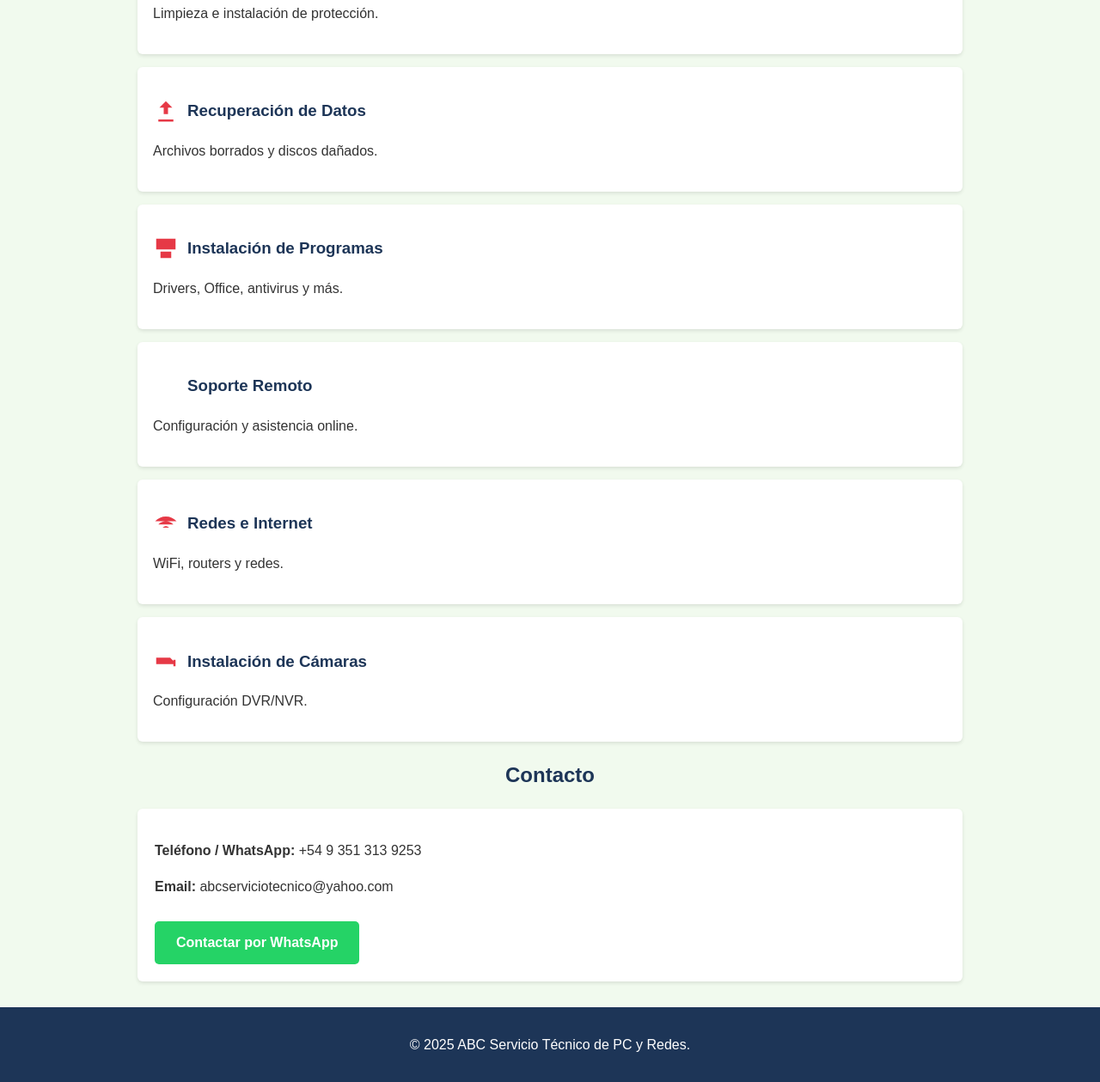
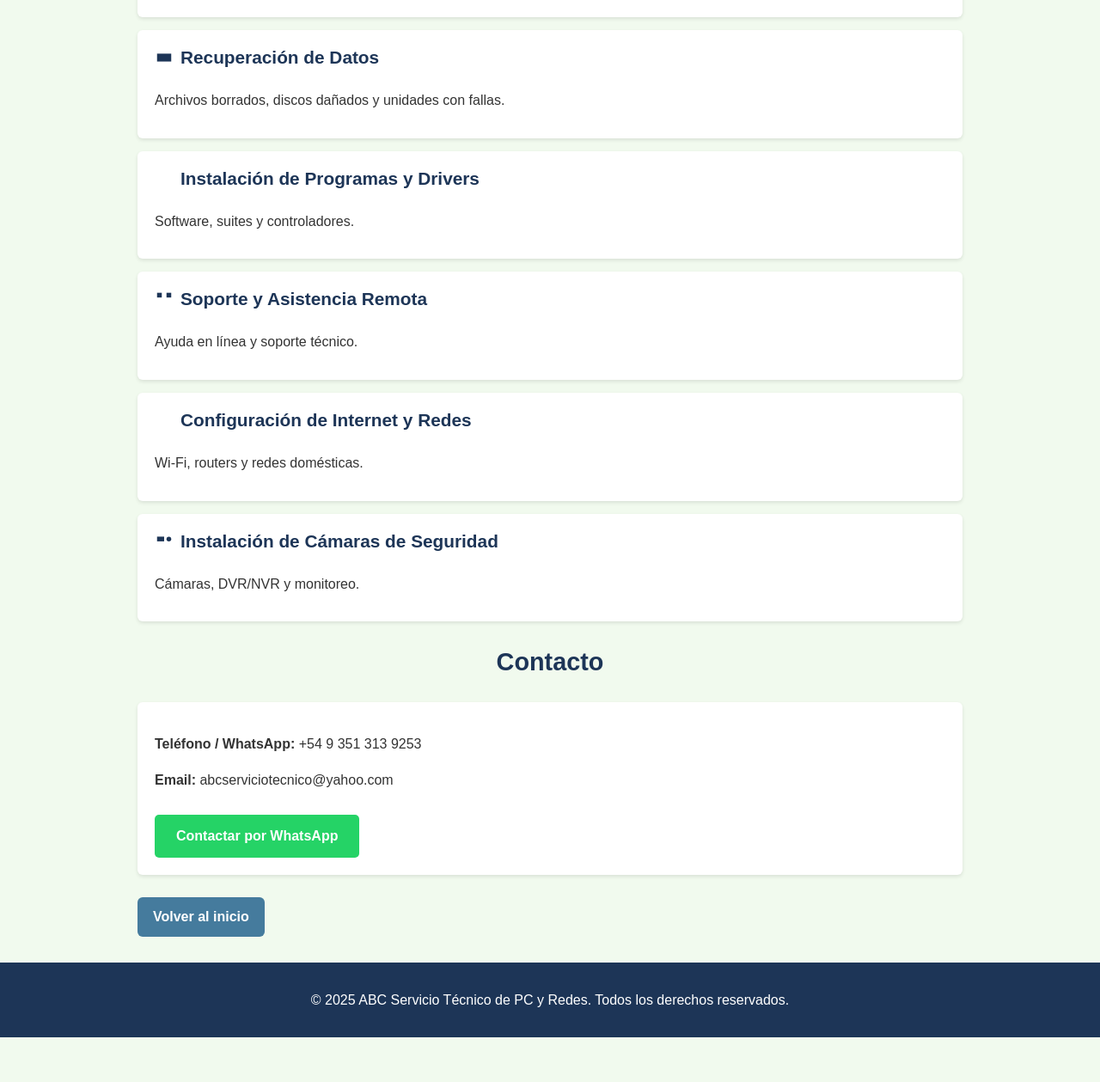
Before and after one commit to alebcasas/abc-servicio-tecnico, a plain HTML site: page index.html in a window 1280 px wide. Shown: the part 670-1929 px from the top of the page at 86% size. After the commit the page ends 1877 px from the top, so only its background shows below. Drawn offline with Linux system fonts and the light colour scheme.

Commit message:
Update index.html

```diff
--- a/index.html
+++ b/index.html
@@ -1,126 +1,160 @@
 <!DOCTYPE html>
 <html lang="es">
 <head>
-<meta charset="UTF-8">
-<meta name="viewport" content="width=device-width, initial-scale=1.0">
+<meta charset="UTF-8" />
+<meta name="viewport" content="width=device-width, initial-scale=1.0" />
 <title>ABC Servicio Técnico de PC y Redes</title>
 
 <style>
+/* Reset y estilos base */
+body {
+  margin: 0;
+  font-family: Arial, sans-serif;
+  background: #F1FAEE;
+  color: #333;
+  line-height: 1.6;
+}
 
-/* BASE */
-body{
-    margin:0;
-    font-family:Arial, sans-serif;
-    background:#F1FAEE;
-    color:#333;
-    line-height:1.6;
+a {
+  text-decoration: none;
+  color: inherit;
 }
-a{ text-decoration:none; color:inherit; }
 
 /* HEADER */
-header{
-    background:#1D3557;
-    color:white;
-    padding:20px;
-    text-align:center;
+header {
+  background: #1D3557;
+  color: white;
+  padding: 20px;
+  text-align: center;
 }
-header .logo{
-    display:flex;
-    justify-content:center;
-    align-items:center;
-    gap:8px;
-    font-size:1.8em;
-    font-weight:bold;
+
+header .logo {
+  font-size: 1.8em;
+  font-weight: bold;
+  display: flex;
+  align-items: center;
+  justify-content: center;
+  gap: 8px;
 }
-header .logo svg{
-    width:30px;
-    height:30px;
-    fill:#E63946;
+
+header .logo svg {
+  width: 30px;
+  height: 30px;
+  fill: #E63946;
 }
 
 /* NAV */
-nav{
-    background:#457B9D;
-    display:flex;
-    flex-wrap:wrap;
-    justify-content:center;
-    gap:12px;
-    padding:10px;
+nav {
+  background: #457B9D;
+  display: flex;
+  justify-content: center;
+  flex-wrap: wrap;
+  padding: 10px;
+  gap: 12px;
 }
-nav a{ color:white; font-weight:bold; }
+
+nav a {
+  color: white;
+  font-weight: bold;
+}
 
 /* CONTENT */
-.container{
-    max-width:960px;
-    margin:20px auto;
-    padding:0 15px;
-}
-h2{ text-align:center; color:#1D3557; }
-
-/* BOX */
-.service-box{
-    background:white;
-    padding:18px;
-    border-radius:6px;
-    margin:15px 0;
-    box-shadow:0 2px 4px rgba(0,0,0,.1);
+.container {
+  max-width: 960px;
+  margin: 20px auto;
+  padding: 0 15px;
 }
 
-/* TITULOS CON ICONOS */
-.service-box h3{
-    display:flex;
-    align-items:center;
-    font-weight:bold;
-    color:#1D3557;
+h2 {
+  text-align: center;
+  font-size: 1.8em;
+  color: #1D3557;
 }
 
-/* ICONOS ESTILO AUDITORÍA */
-.icon{
-    width:30px;
-    height:30px;
-    fill:#E63946;
-    margin-right:10px;
+/* ICONOS */
+.icon {
+  width: 22px;
+  height: 22px;
+  fill: #1D3557;
+  margin-right: 8px;
+  transition: transform .25s ease;
+}
 
-    transition:transform .25s ease;
-}
-.service-box h3:hover .icon{
+.service-box h3:hover .icon {
   transform: scale(1.2);
 }
 
+/* CAJAS */
+.service-box {
+  background: white;
+  margin: 15px 0;
+  padding: 15px 20px;
+  border-radius: 6px;
+  box-shadow: 0 2px 4px rgba(0,0,0,.1);
+}
+
+.service-box h3 {
+  margin-top: 0;
+  color: #1D3557;
+  font-size: 1.3em;
+  font-weight: bold;
+  display:flex;
+  align-items:center;
+}
+
 /* CONTACTO */
-.contact{
-    background:white;
-    padding:20px;
+.contact {
+  background: white;
+  padding: 20px;
+  border-radius: 6px;
+  box-shadow: 0 2px 4px rgba(0,0,0,.1);
+}
+
+.btn-whatsapp {
+  display: inline-block;
+  background: #25D366;
+  color: white;
+  padding: 12px 25px;
+  border-radius: 5px;
+  font-weight: bold;
+  margin-top: 12px;
+}
+
+.btn-whatsapp:hover {
+  background: #1ebe5d;
+}
+
+/* BOTON VOLVER */
+.btn-volver {
+  display:inline-block;
+  padding:10px 18px;
+  background:#457B9D;
+  color:white;
   border-radius:6px;
-    box-shadow:0 2px 4px rgba(0,0,0,.1);
+  font-weight:bold;
+  margin-top:10px;
 }
-.btn-whatsapp{
-    display:inline-block;
-    background:#25D366;
-    color:white;
-    padding:12px 25px;
-    border-radius:5px;
-    font-weight:bold;
-    margin-top:12px;
+
+.btn-volver:hover {
+  background:#3b6d88;
 }
-.btn-whatsapp:hover{ background:#1ebe5d; }
 
 /* FOOTER */
-footer{
-    background:#1D3557;
-    color:white;
-    text-align:center;
-    padding:15px;
-    margin-top:30px;
+footer {
+  background: #1D3557;
+  color: white;
+  text-align: center;
+  padding: 15px 0;
+  margin-top: 30px;
 }
 
 /* RESPONSIVE */
 @media(max-width:600px){
   header .logo{ flex-direction:column; font-size:1.4em; }
 }
-
 </style>
 </head>
+
 <body>
 
 <!-- HEADER -->
@@ -128,12 +162,12 @@ footer{
   <div class="logo">
 
     <svg viewBox="0 0 24 24">
-        <path d="M22.7 17.3l-6-6c.5-1 .8-2.2 .8-3.4C17.5 3.5 13.9 0 9.5 0S1.5 3.5 1.5 7.9s3.6 7.9 8 7.9c1.2 0 2.4-.3 3.4-.8l6 6c.4.4 1 .4 1.4 0l1.4-1.4c.4-.4.4-1 0-1.4z"/>
+      <path d="M22.7,17.3l-6-6c0.5-1,0.8-2.2,0.8-3.4c0-4.4-3.6-8-8-8S1.5,3.9,1.5,8.3s3.6,8,8,8c1.2,0,2.4-0.3,3.4-0.8l6,6c0.4,0.4,1,0.4,1.4,0S23.1,17.7,22.7,17.3z"/>
     </svg>
 
     ABC Servicio Técnico de PC y Redes
   </div>
-    <p>Reparación · Sistemas · Seguridad · Auditoría Web</p>
+  <p>Reparación · Mantenimiento · Redes · Auditoría Web</p>
 </header>
 
 <!-- NAV -->
@@ -148,78 +182,70 @@ footer{
 
 <h2>Servicios</h2>
 
-<!-- REPARACIÓN -->
+<!-- ICONOS MODERNOS -->
+
 <div class="service-box">
   <h3>
-    <svg class="icon" viewBox="0 0 24 24">
-      <path d="M22.7 17.3l-6-6c.5-1 .8-2.2 .8-3.4C17.5 3.5 13.9 0 9.5 0S1.5 3.5 1.5 7.9s3.6 7.9 8 7.9c1.2 0 2.4-.3 3.4-.8l6 6c.4.4 1 .4 1.4 0l1.4-1.4c.4-.4.4-1 0-1.4z"/>
-    </svg>
+    <svg class="icon" viewBox="0 0 24 24"><path d="M3 4h18v12H3z"/><path d="M8 20h8"/></svg>
     Reparación de PC y Notebooks
   </h3>
-<p>Diagnóstico, reparación y upgrades.</p>
+  <p>Diagnóstico, reparación de hardware, reemplazo de piezas, upgrades.</p>
 </div>
 
-<!-- FORMATEO -->
 <div class="service-box">
   <h3>
-    <svg class="icon" viewBox="0 0 24 24"><path d="M4 3h16v12H4zM8 17h8v4H8z"/></svg>
-    Formateo y Optimización
+    <svg class="icon" viewBox="0 0 24 24"><path d="M4 6h16v10H4z"/><path d="M7 20h10"/></svg>
+    Formateo y Optimización del Sistema
   </h3>
-<p>Windows, Linux y macOS. Limpieza completa.</p>
+  <p>Instalación de sistemas, limpieza y optimización.</p>
 </div>
 
-<!-- VIRUS -->
 <div class="service-box">
   <h3>
-    <svg class="icon" viewBox="0 0 24 24"><path d="M12 2l8 4v6c0 5-3.8 9-8 10-4.2-1-8-5-8-10V6l8-4z"/></svg>
+    <svg class="icon" viewBox="0 0 24 24"><path d="M12 2l7 4v6c0 5-3.5 8-7 10C8.5 20 5 17 5 12V6z"/></svg>
     Eliminación de Virus y Malware
   </h3>
-<p>Limpieza e instalación de protección.</p>
+  <p>Limpieza y protección completa.</p>
 </div>
 
-<!-- RECUPERAR -->
 <div class="service-box">
   <h3>
-    <svg class="icon" viewBox="0 0 24 24"><path d="M12 3l6 6h-4v6H10V9H6l6-6zM5 20h14v2H5z"/></svg>
+    <svg class="icon" viewBox="0 0 24 24"><path d="M3 7h18v10H3z"/><path d="M7 3h10"/></svg>
     Recuperación de Datos
   </h3>
-<p>Archivos borrados y discos dañados.</p>
+  <p>Archivos borrados, discos dañados y unidades con fallas.</p>
 </div>
 
-<!-- PROGRAMAS -->
 <div class="service-box">
   <h3>
-    <svg class="icon" viewBox="0 0 24 24"><path d="M3 3h18v10H3zM7 15h10v6H7z"/></svg>
-    Instalación de Programas
+    <svg class="icon" viewBox="0 0 24 24"><path d="M2 12h20"/><path d="M12 2v20"/></svg>
+    Instalación de Programas y Drivers
   </h3>
-<p>Drivers, Office, antivirus y más.</p>
+  <p>Software, suites y controladores.</p>
 </div>
 
-<!-- SOPORTE -->
 <div class="service-box">
   <h3>
-    <svg class="icon" viewBox="0 0 24 24"><path d="M2 12h20M12 2v20"/></svg>
-    Soporte Remoto
+    <svg class="icon" viewBox="0 0 24 24"><path d="M3 10h6V4H3z"/><path d="M15 10h6V4h-6z"/></svg>
+    Soporte y Asistencia Remota
   </h3>
-<p>Configuración y asistencia online.</p>
+  <p>Ayuda en línea y soporte técnico.</p>
 </div>
 
-<!-- REDES -->
 <div class="service-box">
   <h3>
-    <svg class="icon" viewBox="0 0 24 24"><path d="M2 10c5-6 15-6 20 0zM5 13c4-4 10-4 14 0zM9 16c2-2 4-2 6 0z"/></svg>
-    Redes e Internet
+    <svg class="icon" viewBox="0 0 24 24"><path d="M2 12h20"/><path d="M6 16h12"/></svg>
+    Configuración de Internet y Redes
   </h3>
-<p>WiFi, routers y redes.</p>
+  <p>Wi-Fi, routers y redes domésticas.</p>
 </div>
 
-<!-- CAMARAS -->
 <div class="service-box">
   <h3>
-    <svg class="icon" viewBox="0 0 24 24"><path d="M3 9h13l3 3v3H3zM19 11h2v6h-2z"/></svg>
-    Instalación de Cámaras
+    <svg class="icon" viewBox="0 0 24 24"><path d="M3 7h9v6H3z"/><circle cx="18" cy="10" r="3"/></svg>
+    Instalación de Cámaras de Seguridad
   </h3>
-<p>Configuración DVR/NVR.</p>
+  <p>Cámaras, DVR/NVR y monitoreo.</p>
 </div>
 
 </div>
@@ -238,10 +264,15 @@ footer{
      target="_blank">Contactar por WhatsApp</a>
 </div>
 
+<!-- BOTON VOLVER -->
+<p>
+  <a class="btn-volver" href="#top">Volver al inicio</a>
+</p>
+
 </div>
 
 <footer>
-<p>© 2025 ABC Servicio Técnico de PC y Redes.</p>
+<p>© 2025 ABC Servicio Técnico de PC y Redes. Todos los derechos reservados.</p>
 </footer>
 
 </body>
```
Lines whose indentation alone changed are shown as unchanged.
